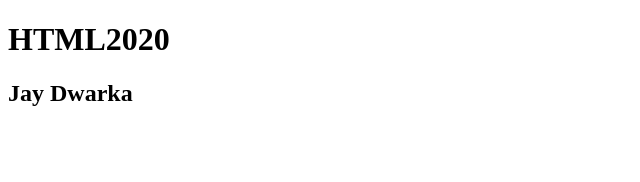
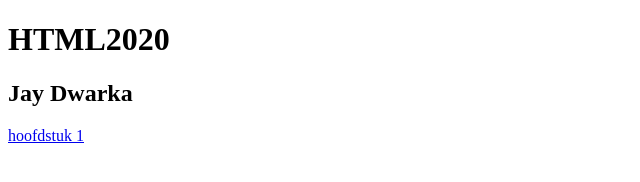
Before and after one commit to jaydwarka/HTML2020, a plain HTML site: page Index.html in a window 1280 px wide. Shown: the whole page, without its empty margins (0-640 px from the left). Drawn offline with Linux system fonts and the light colour scheme.

Commit message:
added link to chapter 1 html

```diff
--- a/Index.html
+++ b/Index.html
@@ -8,6 +8,7 @@
 
 <h1>HTML2020</h1>
 <h2>Jay Dwarka</h2>
+<a href="h01/Index.html">hoofdstuk 1</a>
 
 </body>
 </html>
```
